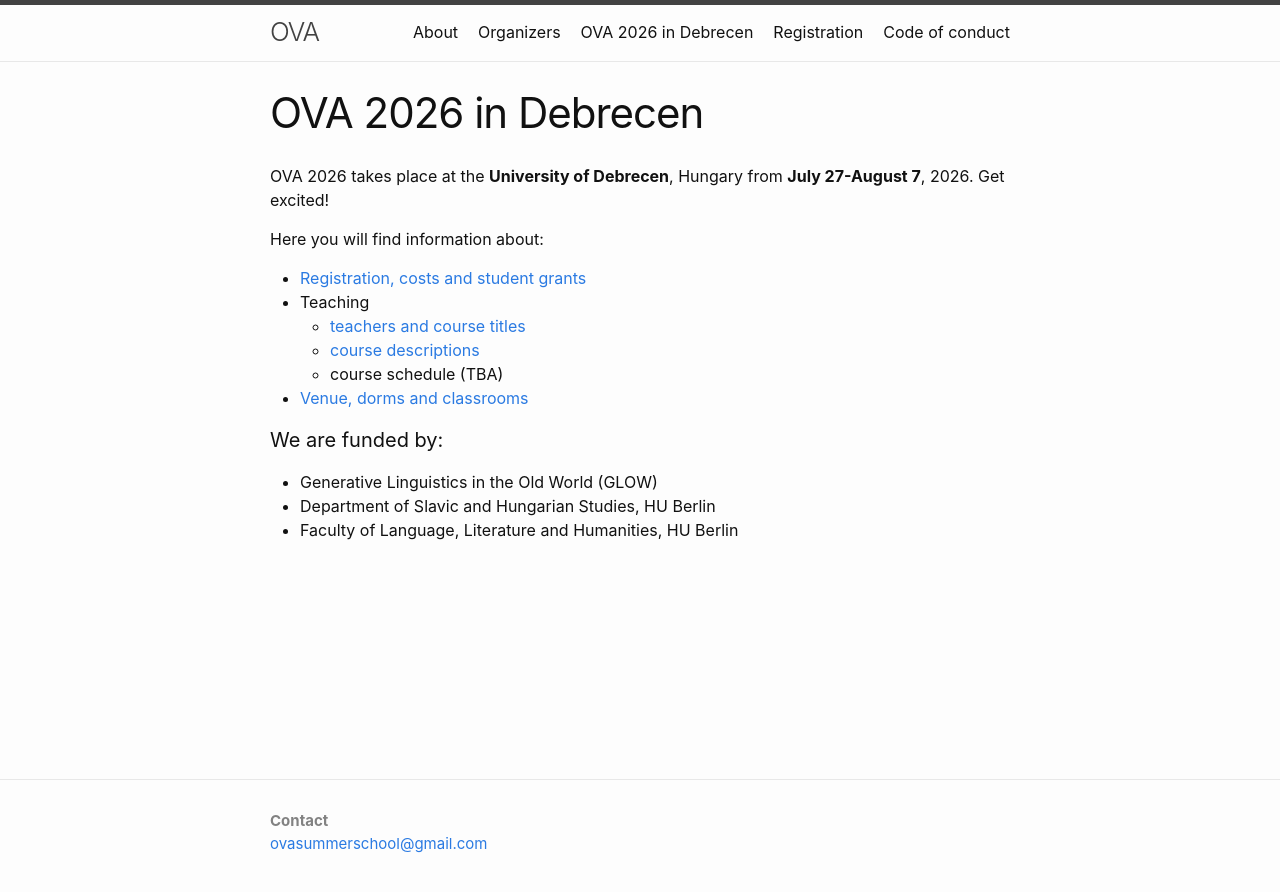
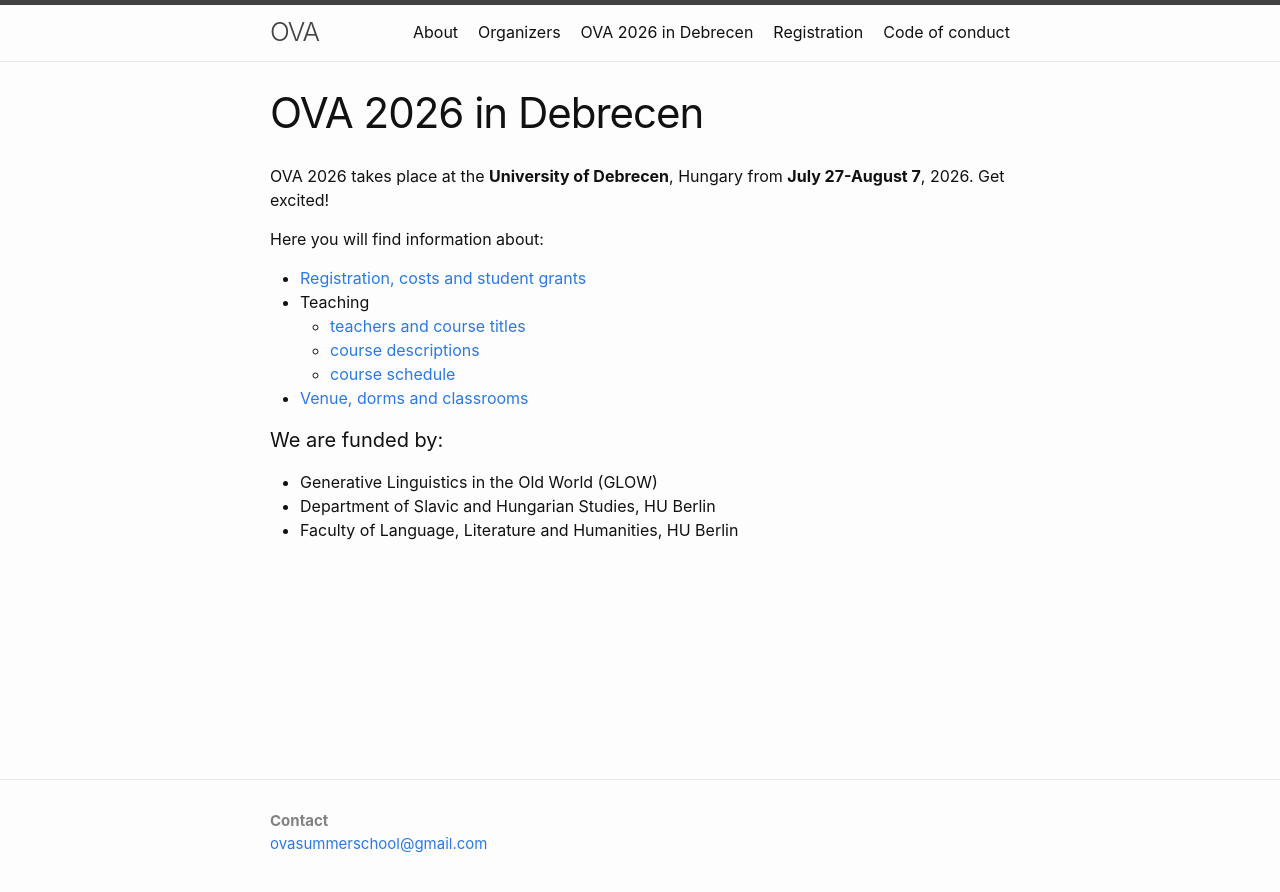
Before and after one commit to ovaschool/ovaschool.github.io, a Jekyll site: the page built from staticpages/2_ova2026.markdown, in a window 1280 px wide. Shown: the top 892 px of the page. Built offline with Jekyll 4.4.1, drawn with Linux system fonts in a browser that asks for light colours.

Commit message:
Update 2_ova2026.markdown

```diff
--- a/staticpages/2_ova2026.markdown
+++ b/staticpages/2_ova2026.markdown
@@ -13,7 +13,7 @@
 - Teaching
     - [teachers and course titles](ova2026-teachers.markdown)
     - [course descriptions](ova2026-course-descriptions.markdown)
-    - course schedule (TBA)
+    - [course schedule](https://docs.google.com/spreadsheets/d/1cHCMcVRPHjgnvnyKIIJlIhP-aCOYfsXFR7jU7Xpneuo/)
 - [Venue, dorms and classrooms](ova2026-location.markdown)
 
 #### We are funded by:
```
